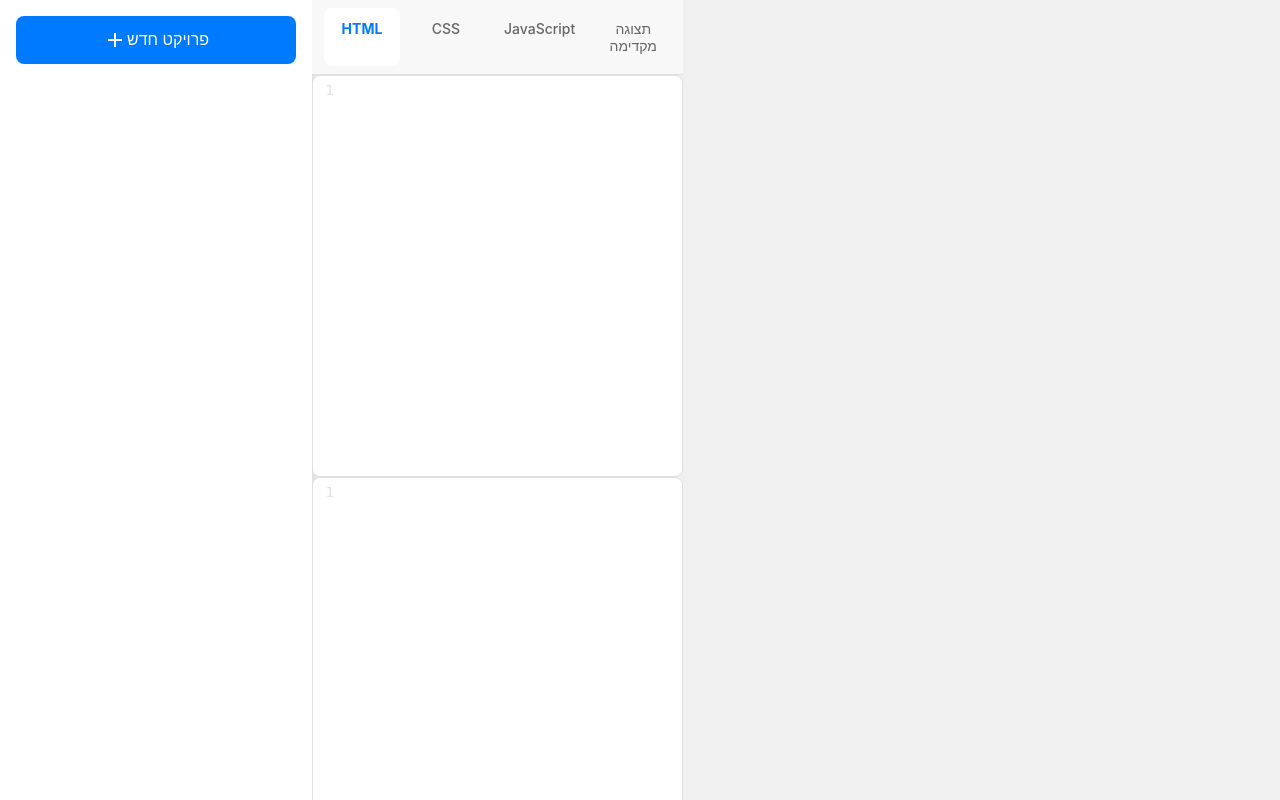
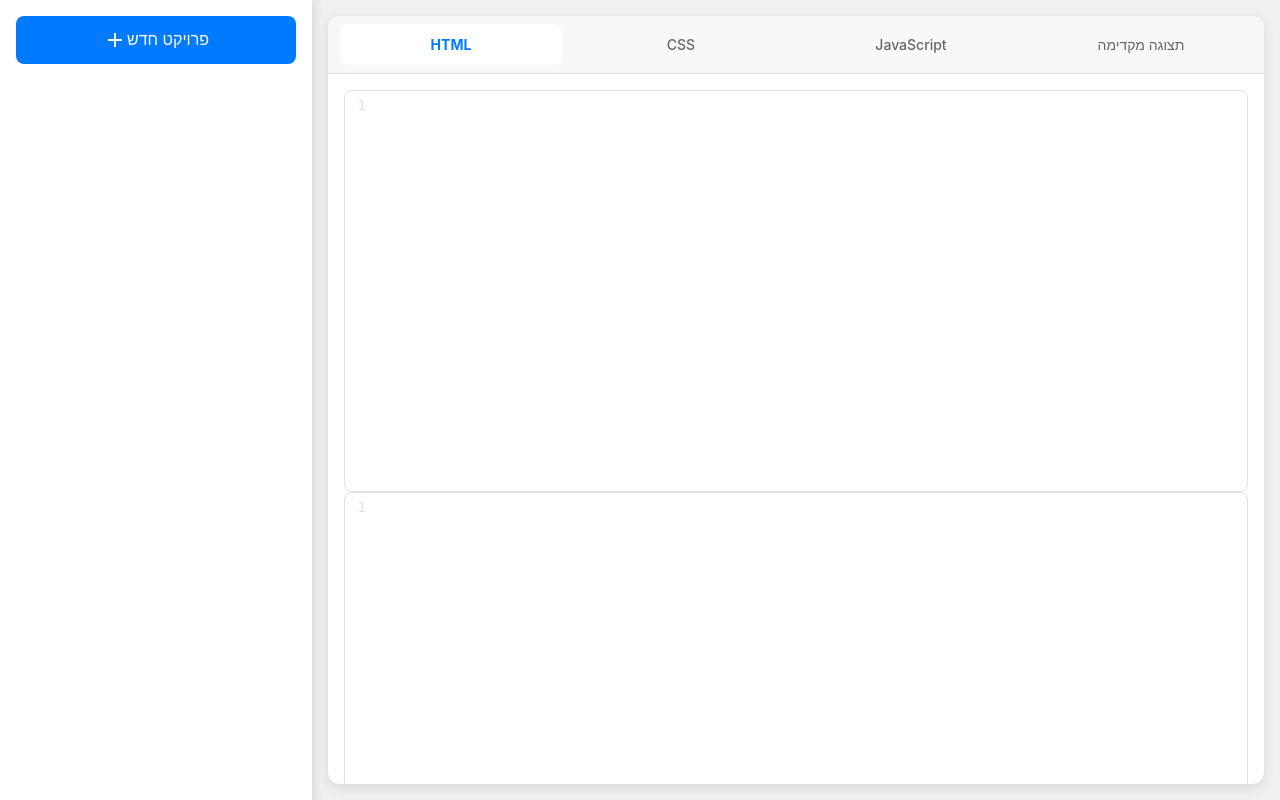
Before and after one commit to shaharc94/codeeditorv2, a plain HTML site: page index.html in a window 1280 px wide. Shown: the top 800 px of the page. Drawn offline with nearby package versions, Linux system fonts and the light colour scheme.

Commit message:
Update styles.css

```diff
--- a/styles.css
+++ b/styles.css
@@ -1,4 +1,4 @@
-/* גופן כללי */
+/* עיצוב כללי */
 body {
     margin: 0;
     font-family: -apple-system, BlinkMacSystemFont, "Segoe UI", Roboto, sans-serif;
@@ -39,27 +39,17 @@ body {
     background-color: #0063cc;
 }
 
-/* רשימת פרויקטים */
-.project-item {
+/* תוכן ראשי */
+#main-content {
+    flex: 1;
     display: flex;
-    justify-content: space-between;
-    align-items: center;
-    padding: 12px;
-    border-radius: 8px;
-    margin-bottom: 8px;
-    cursor: pointer;
-    background-color: #f8f8f8;
-    transition: background-color 0.3s ease, box-shadow 0.3s ease;
-}
-
-.project-item:hover {
-    background-color: #e8e8e8;
-    box-shadow: 0 2px 4px rgba(0, 0, 0, 0.1);
-}
-
-.project-item.active {
-    background-color: #007aff;
-    color: white;
+    flex-direction: column;
+    background-color: #ffffff;
+    border-radius: 12px;
+    margin: 16px;
+    box-shadow: 0 4px 12px rgba(0, 0, 0, 0.1);
+    overflow: hidden;
+    height: calc(100vh - 32px);
 }
 
 /* לשוניות */
@@ -89,19 +79,38 @@ body {
     font-weight: bold;
 }
 
-/* עורך קוד */
+/* אזור העריכה */
+#editor-container {
+    flex: 1;
+    display: flex;
+    flex-direction: column;
+    overflow: hidden;
+    padding: 16px;
+}
+
+/* הגדרת גלילה לעורך */
 .CodeMirror {
+    flex: 1;
     height: 100%;
     min-height: 400px;
     max-height: calc(100vh - 120px);
+    overflow: auto;
     border: 1px solid #e0e0e0;
     border-radius: 8px;
     font-family: 'Menlo', 'Consolas', monospace;
     font-size: 14px;
-    overflow: auto; /* מאפשר גלילה */
 }
 
 /* תצוגה מקדימה */
+#preview-container {
+    flex: 1;
+    display: none;
+    padding: 16px;
+    background-color: #ffffff;
+    overflow-y: auto;
+    height: calc(100% - 56px);
+}
+
 iframe {
     width: 100%;
     height: calc(100vh - 120px);
```
